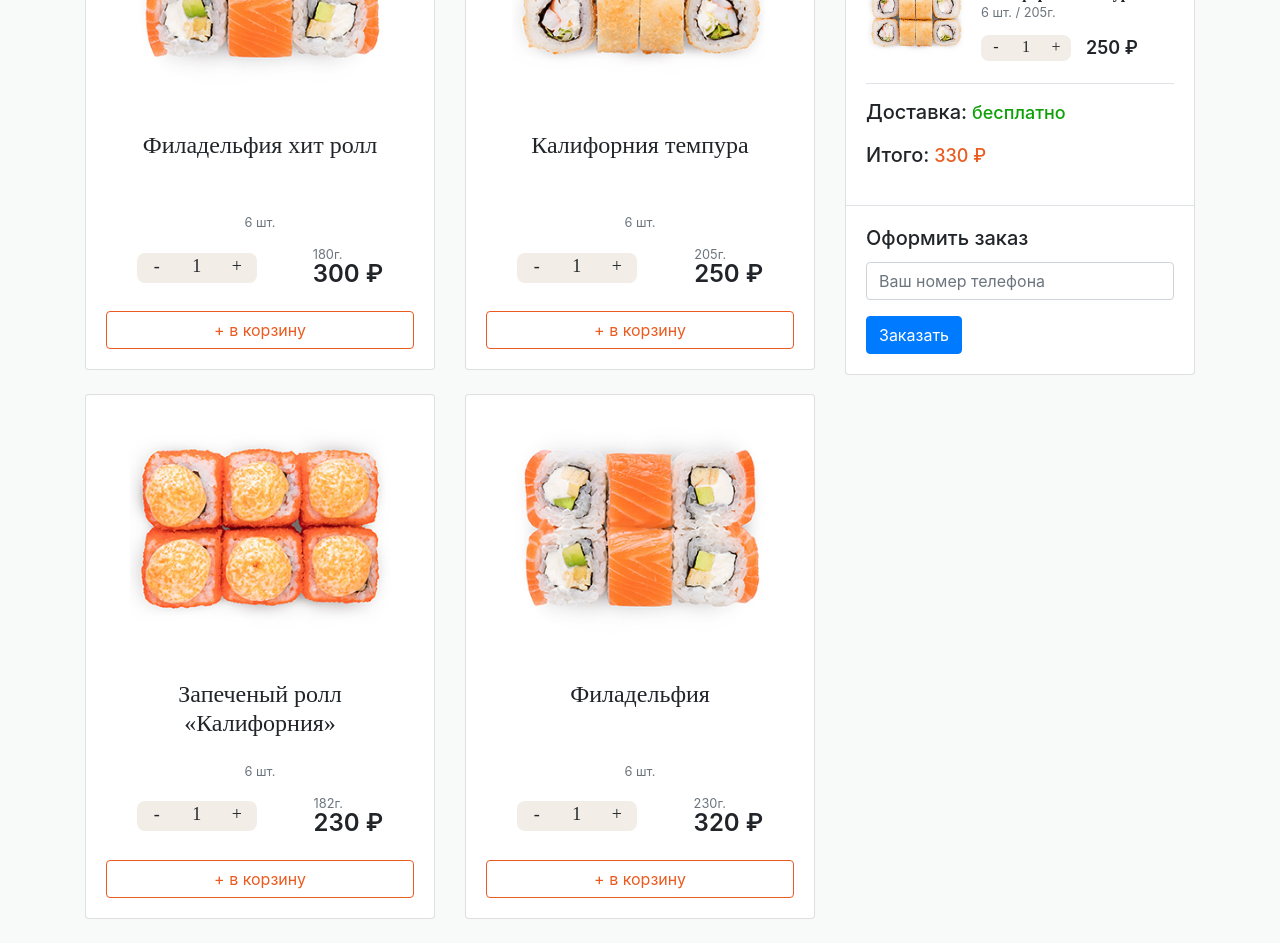
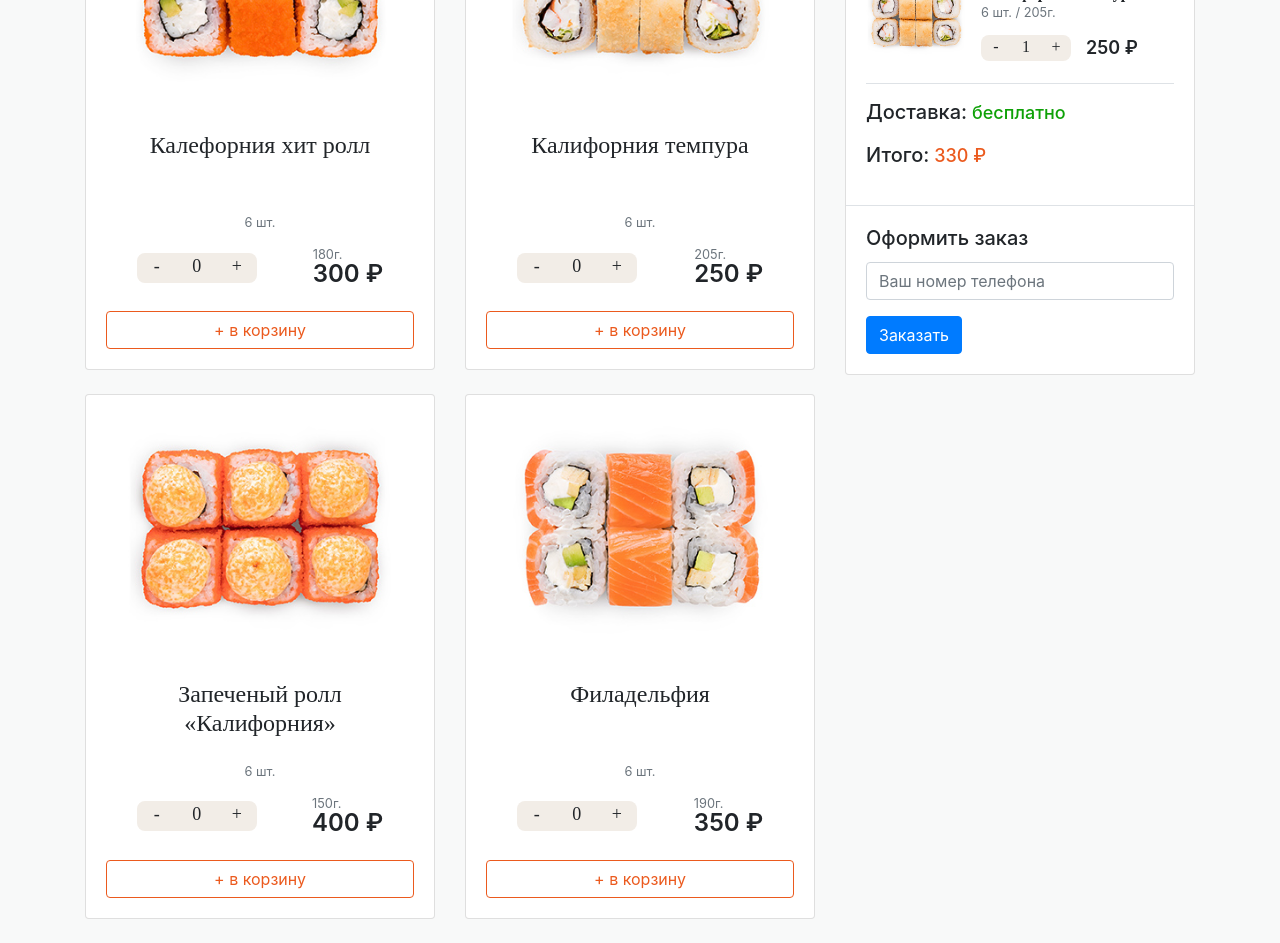
Before and after one commit to R1msk1y/market_place_sushi, a React (Create React App) app: page / in a window 1280 px wide. Shown: the part 460-1403 px from the top of the page. Built offline with nearby package versions, Linux system fonts and the light colour scheme.

Commit message:
-
Начал разбивать верстку на компоненты. Добавил счетчик на минус и плюс.

```diff
--- a/src/App.js
+++ b/src/App.js
@@ -1,246 +1,101 @@
-import logo from "./logo.svg";
+import Card from "./components/Card/Card";
+import React, { useState } from "react";
 import "./styles/main.scss";
+const productsArr = [
+  {
+    id: 1,
+    title: "Калефорния хит ролл",
+    imgUrl: "img/roll/california-hit.jpg",
+    price: 300,
+    weight: 180,
+  },
+  {
+    id: 2,
+    title: "Калифорния темпура",
+    imgUrl: "img/roll/california-tempura.jpg",
+    price: 250,
+    weight: 205,
+  },
+  {
+    id: 3,
+    title: "Запеченый ролл «Калифорния»",
+    imgUrl: "img/roll/zapech-california.jpg",
+    price: 400,
+    weight: 150,
+  },
+  {
+    id: 4,
+    title: "Филадельфия",
+    imgUrl: "img/roll/philadelphia.jpg",
+    price: 350,
+    weight: 190,
+  },
+];
 
 function App() {
+  const [counter, setCounter] = useState(0);
+
   return (
-    <div className="App">
-      <header class="header">
-        <div class="container text-center">
+    <div classNameName="App">
+      <header className="header">
+        <div className="container text-center">
           <img src="img/logo/logo.svg" width="92" alt="Суши и пицца" />
-          <div class="display-4">Доставка роллов</div>
-          <p class="lead">Оперативно и вкусно</p>
+          <div className="display-4">Доставка роллов</div>
+          <p className="lead">Оперативно и вкусно</p>
         </div>
       </header>
 
-      <div class="container mb-5">
-        <div class="row">
-          <div class="col-md-8">
-            <div class="row">
-              {/* <!-- Ролл --> */}
-              <div class="col-md-6">
-                <div class="card mb-4" data-id="01">
-                  <img
-                    class="product-img"
-                    src="img/roll/philadelphia.jpg"
-                    alt=""
-                  />
-                  <div class="card-body text-center">
-                    <h4 class="item-title">Филадельфия хит ролл</h4>
-                    <p>
-                      <small data-items-in-box class="text-muted">
-                        6 шт.
-                      </small>
-                    </p>
-
-                    <div class="details-wrapper">
-                      <div class="items counter-wrapper">
-                        <div class="items__control" data-action="minus">
-                          -
-                        </div>
-                        <div class="items__current" data-counter>
-                          1
-                        </div>
-                        <div class="items__control" data-action="plus">
-                          +
-                        </div>
-                      </div>
-
-                      <div class="price">
-                        <div class="price__weight">180г.</div>
-                        <div class="price__currency">300 ₽</div>
-                      </div>
-                    </div>
-
-                    <button
-                      data-cart
-                      type="button"
-                      class="btn btn-block btn-outline-warning"
-                    >
-                      + в корзину
-                    </button>
-                  </div>
-                </div>
-              </div>
-              {/* <!-- // Ролл --> */}
-
-              {/* <!-- Ролл --> */}
-              <div class="col-md-6">
-                <div class="card mb-4" data-id="02">
-                  <img
-                    class="product-img"
-                    src="img/roll/california-tempura.jpg"
-                    alt=""
-                  />
-                  <div class="card-body text-center">
-                    <h4 class="item-title">Калифорния темпура</h4>
-                    <p>
-                      <small data-items-in-box class="text-muted">
-                        6 шт.
-                      </small>
-                    </p>
-
-                    <div class="details-wrapper">
-                      <div class="items counter-wrapper">
-                        <div class="items__control" data-action="minus">
-                          -
-                        </div>
-                        <div class="items__current" data-counter>
-                          1
-                        </div>
-                        <div class="items__control" data-action="plus">
-                          +
-                        </div>
-                      </div>
-
-                      <div class="price">
-                        <div class="price__weight">205г.</div>
-                        <div class="price__currency">250 ₽</div>
-                      </div>
-                    </div>
-
-                    <button
-                      data-cart
-                      type="button"
-                      class="btn btn-block btn-outline-warning"
-                    >
-                      + в корзину
-                    </button>
-                  </div>
-                </div>
-              </div>
-              {/* <!-- // Ролл --> */}
-
-              {/* <!-- Ролл --> */}
-              <div class="col-md-6">
-                <div class="card mb-4" data-id="03">
-                  <img
-                    class="product-img"
-                    src="img/roll/zapech-california.jpg"
-                    alt=""
-                  />
-                  <div class="card-body text-center">
-                    <h4 class="item-title">Запеченый ролл «Калифорния»</h4>
-                    <p>
-                      <small data-items-in-box class="text-muted">
-                        6 шт.
-                      </small>
-                    </p>
-
-                    <div class="details-wrapper">
-                      <div class="items counter-wrapper">
-                        <div class="items__control" data-action="minus">
-                          -
-                        </div>
-                        <div class="items__current" data-counter>
-                          1
-                        </div>
-                        <div class="items__control" data-action="plus">
-                          +
-                        </div>
-                      </div>
-
-                      <div class="price">
-                        <div class="price__weight">182г.</div>
-                        <div class="price__currency">230 ₽</div>
-                      </div>
-                    </div>
-
-                    <button
-                      data-cart
-                      type="button"
-                      class="btn btn-block btn-outline-warning"
-                    >
-                      + в корзину
-                    </button>
-                  </div>
-                </div>
-              </div>
-              {/* <!-- // Ролл --> */}
-
-              {/* <!-- Ролл --> */}
-              <div class="col-md-6">
-                <div class="card mb-4" data-id="04">
-                  <img
-                    class="product-img"
-                    src="img/roll/philadelphia.jpg"
-                    alt=""
-                  />
-                  <div class="card-body text-center">
-                    <h4 class="item-title">Филадельфия</h4>
-                    <p>
-                      <small data-items-in-box class="text-muted">
-                        6 шт.
-                      </small>
-                    </p>
-
-                    <div class="details-wrapper">
-                      <div class="items counter-wrapper">
-                        <div class="items__control" data-action="minus">
-                          -
-                        </div>
-                        <div class="items__current" data-counter>
-                          1
-                        </div>
-                        <div class="items__control" data-action="plus">
-                          +
-                        </div>
-                      </div>
-
-                      <div class="price">
-                        <div class="price__weight">230г.</div>
-                        <div class="price__currency">320 ₽</div>
-                      </div>
-                    </div>
-
-                    <button
-                      data-cart
-                      type="button"
-                      class="btn btn-block btn-outline-warning"
-                    >
-                      + в корзину
-                    </button>
-                  </div>
-                </div>
-              </div>
-              {/* <!-- // Ролл --> */}
+      <div className="container mb-5">
+        <div className="row">
+          <div className="col-md-8">
+            <div className="row">
+              {productsArr.map((obj) => {
+                return <Card {...obj} />;
+              })}
             </div>
           </div>
-          <div class="col-md-4">
+          <div className="col-md-4">
             {/* <!-- Корзина --> */}
-            <div class="card mb-4">
-              <div class="card-body">
-                <h5 class="card-title">Ваш заказ</h5>
-                <div data-cart-empty class="alert alert-secondary" role="alert">
+            <div className="card mb-4">
+              <div className="card-body">
+                <h5 className="card-title">Ваш заказ</h5>
+                <div
+                  data-cart-empty
+                  className="alert alert-secondary"
+                  role="alert"
+                >
                   Корзина пуста
                 </div>
                 {/* <!-- cart-wrapper --> */}
-                <div class="cart-wrapper">
+                <div className="cart-wrapper">
                   {/* <!-- Cart item --> */}
-                  <div class="cart-item" data-id="02">
-                    <div class="cart-item__top">
-                      <div class="cart-item__img">
+                  <div className="cart-item" data-id="02">
+                    <div className="cart-item__top">
+                      <div className="cart-item__img">
                         <img src="img/roll/california-tempura.jpg" alt="" />
                       </div>
-                      <div class="cart-item__desc">
-                        <div class="cart-item__title">Калифорния темпура</div>
-                        <div class="cart-item__weight">6 шт. / 205г.</div>
+                      <div className="cart-item__desc">
+                        <div className="cart-item__title">
+                          Калифорния темпура
+                        </div>
+                        <div className="cart-item__weight">6 шт. / 205г.</div>
 
                         {/* <!-- cart-item__details --> */}
-                        <div class="cart-item__details">
-                          <div class="items items--small counter-wrapper">
-                            <div class="items__control" data-action="minus">
+                        <div className="cart-item__details">
+                          <div className="items items--small counter-wrapper">
+                            <div className="items__control" data-action="minus">
                               -
                             </div>
-                            <div class="items__current" data-counter="">
+                            <div className="items__current" data-counter="">
                               1
                             </div>
-                            <div class="items__control" data-action="plus">
+                            <div className="items__control" data-action="plus">
                               +
                             </div>
                           </div>
 
-                          <div class="price">
-                            <div class="price__currency">250 ₽</div>
+                          <div className="price">
+                            <div className="price__currency">250 ₽</div>
                           </div>
                         </div>
                         {/* <!-- // cart-item__details --> */}
@@ -252,32 +107,32 @@ function App() {
                 {/* <!-- // cart-wrapper --> */}
 
                 {/* <!-- Стоимость заказа --> */}
-                <div class="cart-total">
+                <div className="cart-total">
                   <p>
-                    <span class="h5">Доставка:</span>{" "}
-                    <span class="delivery-cost free">бесплатно</span>{" "}
+                    <span className="h5">Доставка:</span>{" "}
+                    <span className="delivery-cost free">бесплатно</span>{" "}
                   </p>
                   <p>
-                    <span class="h5">Итого:</span>{" "}
-                    <span class="total-price">330</span>{" "}
-                    <span class="rouble">₽</span>
+                    <span className="h5">Итого:</span>{" "}
+                    <span className="total-price">330</span>{" "}
+                    <span className="rouble">₽</span>
                   </p>
                 </div>
                 {/* <!-- // Стоимость заказа --> */}
               </div>
 
               {/* <!-- Оформить заказ --> */}
-              <div id="order-form" class="card-body border-top">
-                <h5 class="card-title">Оформить заказ</h5>
+              <div id="order-form" className="card-body border-top">
+                <h5 className="card-title">Оформить заказ</h5>
                 <form>
-                  <div class="form-group">
+                  <div className="form-group">
                     <input
                       type="text"
-                      class="form-control"
+                      className="form-control"
                       placeholder="Ваш номер телефона"
                     />
                   </div>
-                  <button type="submit" class="btn btn-primary">
+                  <button type="submit" className="btn btn-primary">
                     Заказать
                   </button>
                 </form>
--- /dev/null
+++ b/src/components/Card/Card.jsx
@@ -0,0 +1,68 @@
+import React, { useState } from "react";
+function Card({ id, title, imgUrl, price, weight }) {
+  const [counter, setCounter] = useState(0);
+  const counterForPlus = () => {
+    setCounter(counter + 1);
+  };
+  const counterForMinus = () => {
+    if (counter > 0) {
+      setCounter(counter - 1);
+    }
+  };
+  return (
+    <div className="col-md-6">
+      <div className="card mb-4" data-id="01">
+        <img className="product-img" src={imgUrl} alt="" />
+        <div className="card-body text-center">
+          <h4 className="item-title">{title}</h4>
+          <p>
+            <small data-items-in-box className="text-muted">
+              6 шт.
+            </small>
+          </p>
+
+          <div className="details-wrapper">
+            <div className="items counter-wrapper">
+              <div
+                onClick={() => {
+                  counterForMinus();
+                }}
+                className="items__control"
+                data-action="minus"
+              >
+                -
+              </div>
+              <div className="items__current" data-counter>
+                {counter}
+              </div>
+              <div
+                onClick={() => {
+                  counterForPlus();
+                }}
+                className="items__control"
+                data-action="plus"
+              >
+                +
+              </div>
+            </div>
+
+            <div className="price">
+              <div className="price__weight">{weight}г.</div>
+              <div className="price__currency">{price} ₽</div>
+            </div>
+          </div>
+
+          <button
+            data-cart
+            type="button"
+            className="btn btn-block btn-outline-warning"
+          >
+            + в корзину
+          </button>
+        </div>
+      </div>
+    </div>
+  );
+}
+
+export default Card;
```
